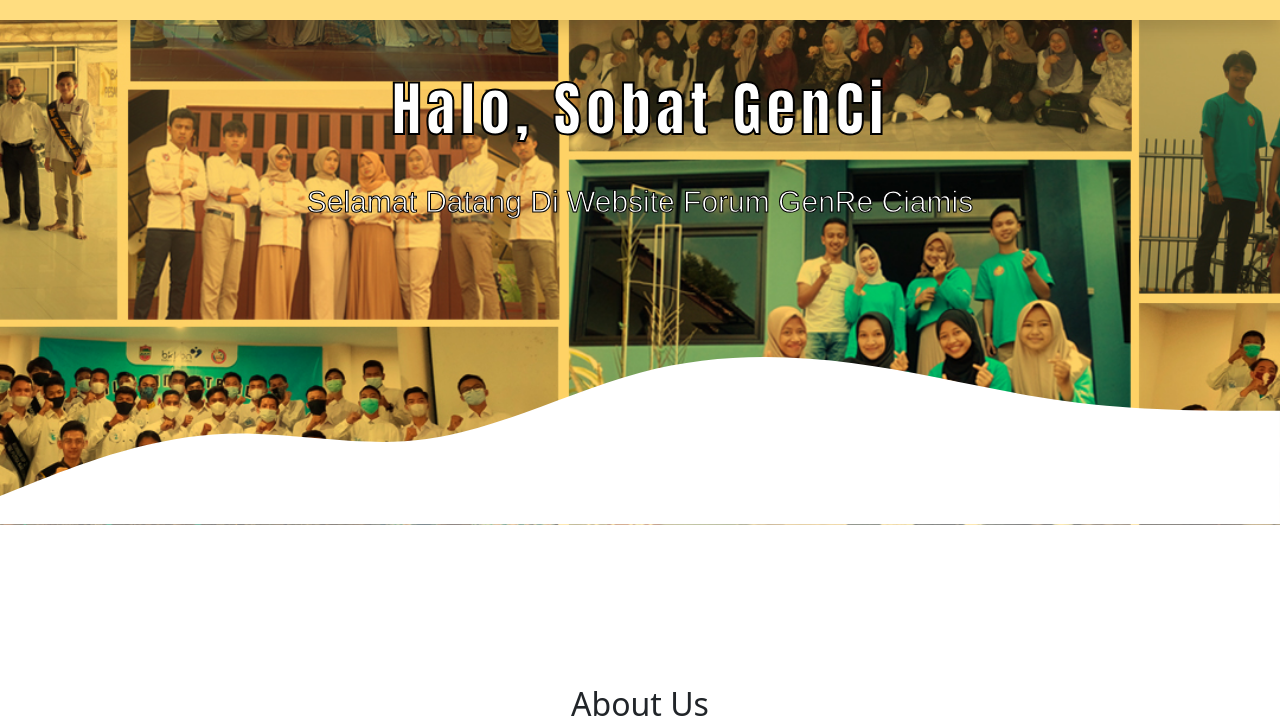
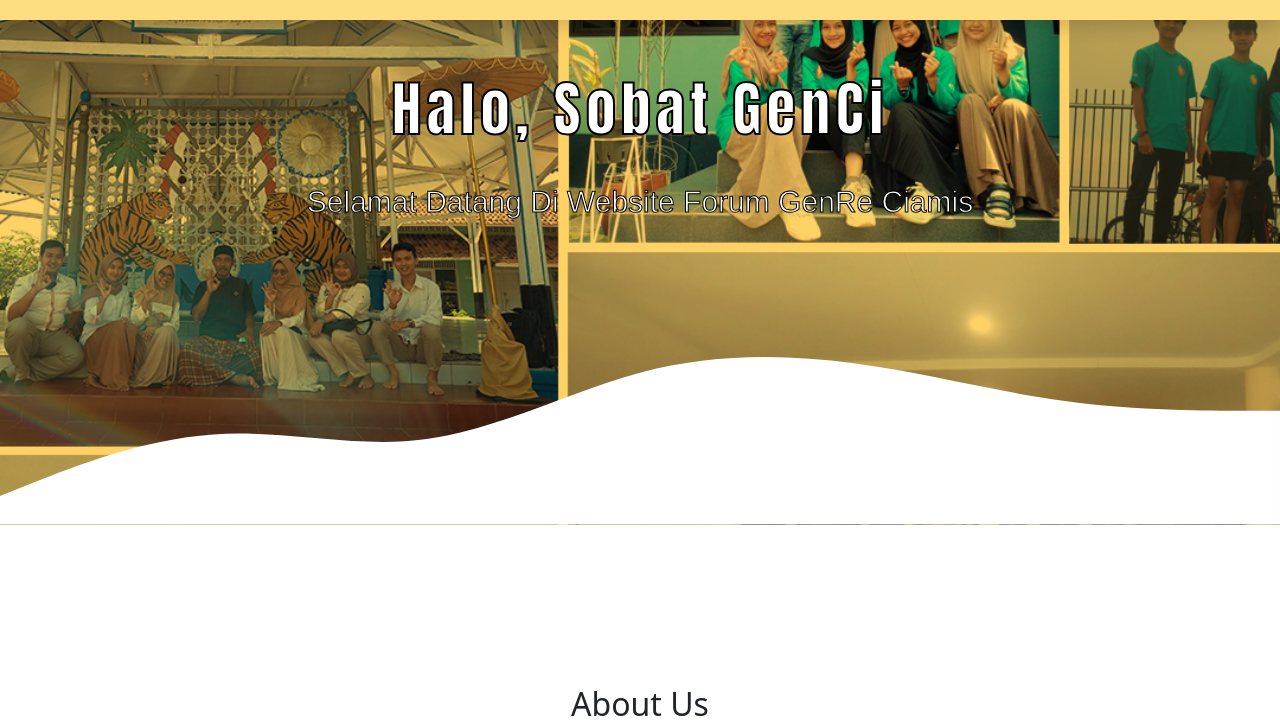
Before and after one commit to FGCiamis/GenReCiamis.github.io, a plain HTML site: page index.html in a window 1280 px wide. Shown: the part 74-800 px from the top of the page. Drawn offline with nearby package versions, Linux system fonts and the light colour scheme.

Commit message:
mengubah backgroud

```diff
--- a/style.css
+++ b/style.css
@@ -6,7 +6,7 @@
   background-color: rgb(255, 221, 128);
 }
 .jumbotron {
-  background-image: url(img/BG-awal2.jpg);
+  background-image: url(img/BG-awal.jpg);
   background-size: cover;
   text-align: center;
   color: white;
```
